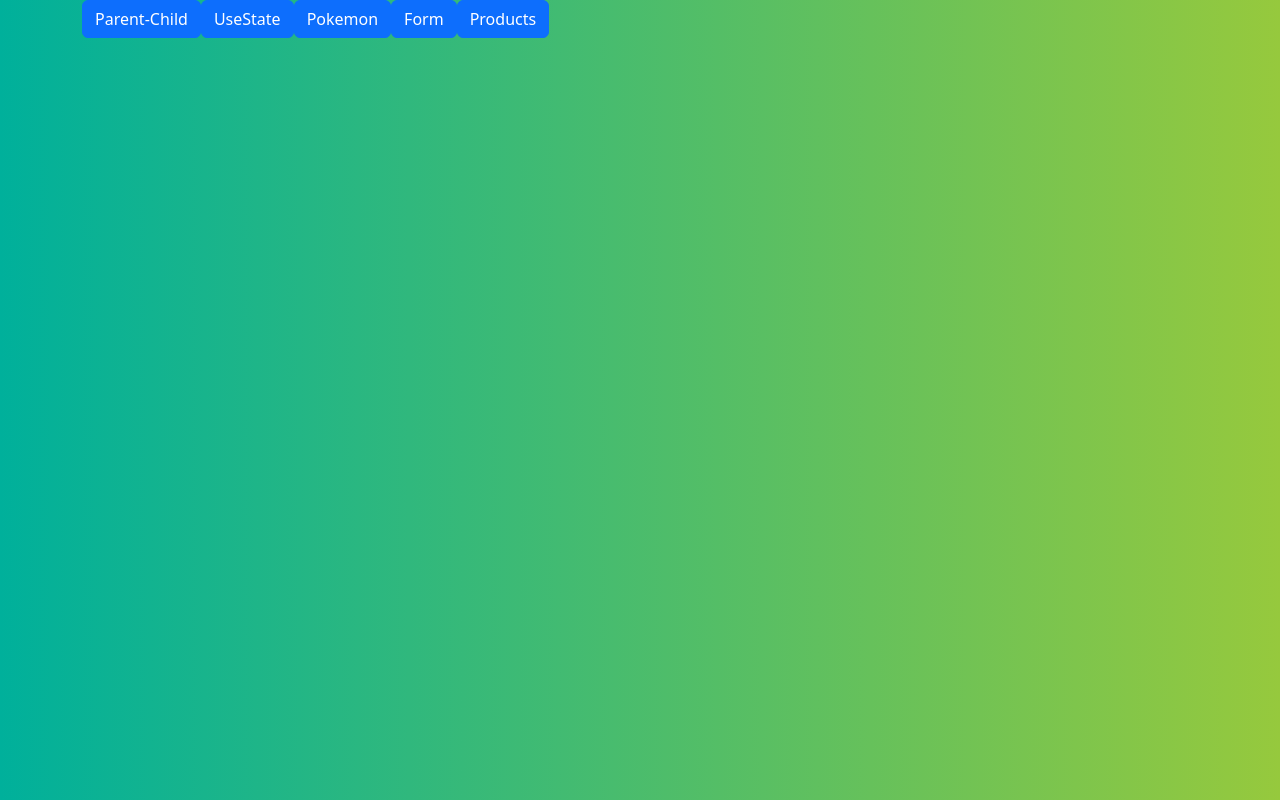
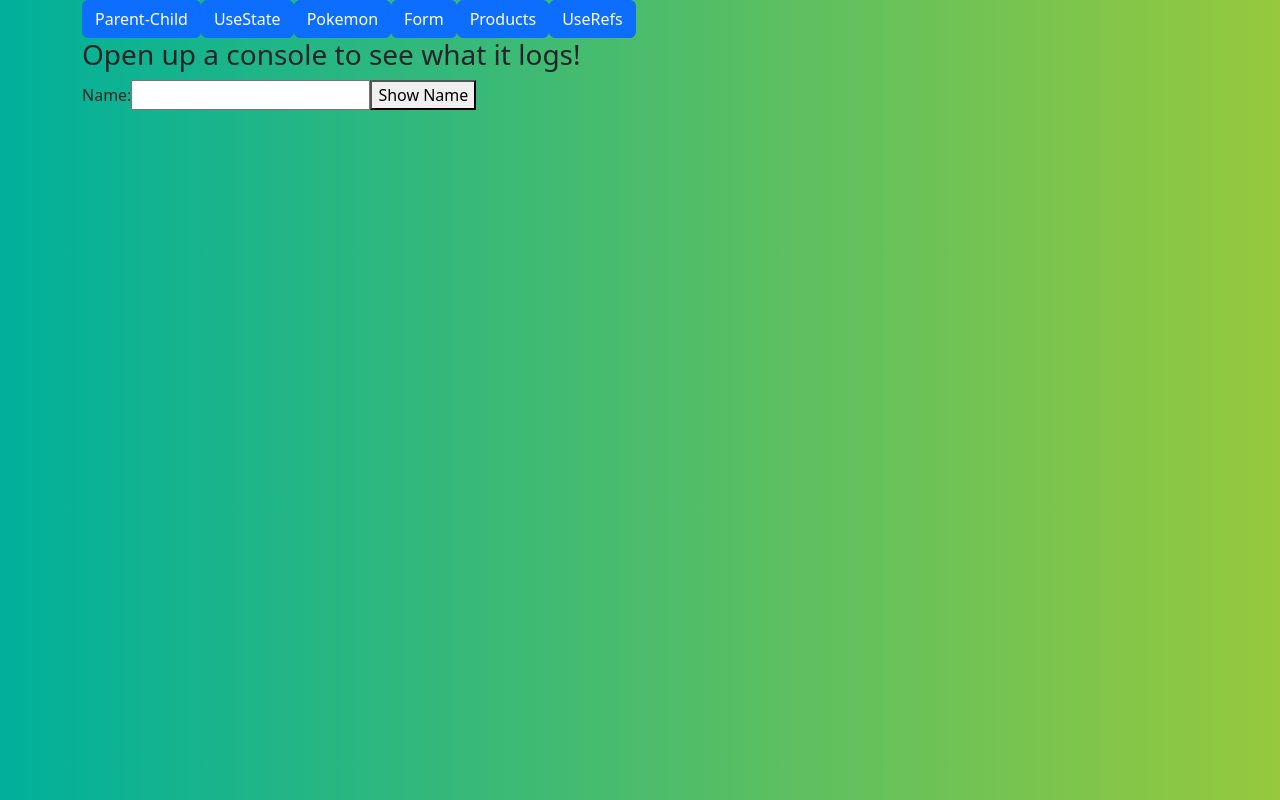
Before and after one commit to daikianjiki/ReactPractice, a React (Create React App) app: page /refs in a window 1280 px wide. Built offline with nearby package versions, Linux system fonts and the light colour scheme.

Commit message:
practiced using useRef()

```diff
--- /dev/null
+++ b/src/components/RefsDemo.tsx
@@ -0,0 +1,17 @@
+import { useRef } from "react"
+
+export default function RefsDemo() {
+    let nameInput = useRef<HTMLInputElement>(null)
+
+    function showNameEventHandler() {
+        console.log(nameInput.current?.value)
+    }
+    return (
+        <>
+            <h3>Open up a console to see what it logs!</h3>
+            <span>Name:</span>
+            <input type="text" ref={nameInput}/>
+            <button onClick={showNameEventHandler}>Show Name</button>
+        </>
+    )
+}
--- a/src/components/navbar.tsx
+++ b/src/components/navbar.tsx
@@ -5,6 +5,7 @@ import UseStatePage from '../pages/UseStatePage'
 import PokemonPage from '../pages/PokemonPage'
 import FormPage from '../pages/FormPage'
 import ProductsPage from '../pages/ProductsPage'
+import UseRefPage from '../pages/UseRefPage'
 
 const Navbar: React.FC = () => {
     return (
@@ -24,6 +25,9 @@ const Navbar: React.FC = () => {
             <Link to="/products">
                 <Button>Products</Button>
             </Link>
+            <Link to="/refs">
+                <Button>UseRefs</Button>
+            </Link>
 
             <Routes>
                 <Route path ='/' element = {<ParentChildPage/>} />
@@ -31,6 +35,7 @@ const Navbar: React.FC = () => {
                 <Route path ='/pokemon' element = {<PokemonPage/>} />
                 <Route path ='/form' element = {<FormPage/>} />
                 <Route path ='/products' element = {<ProductsPage/>} />
+                <Route path ='/refs' element = {<UseRefPage/>} />
             </Routes>
         </div>
     )
--- /dev/null
+++ b/src/pages/UseRefPage.tsx
@@ -0,0 +1,7 @@
+import RefsDemo from "../components/RefsDemo";
+
+export default function UseRefPage() {
+    return (
+        <RefsDemo />
+    )
+}
```
Lines whose indentation alone changed are shown as unchanged.
